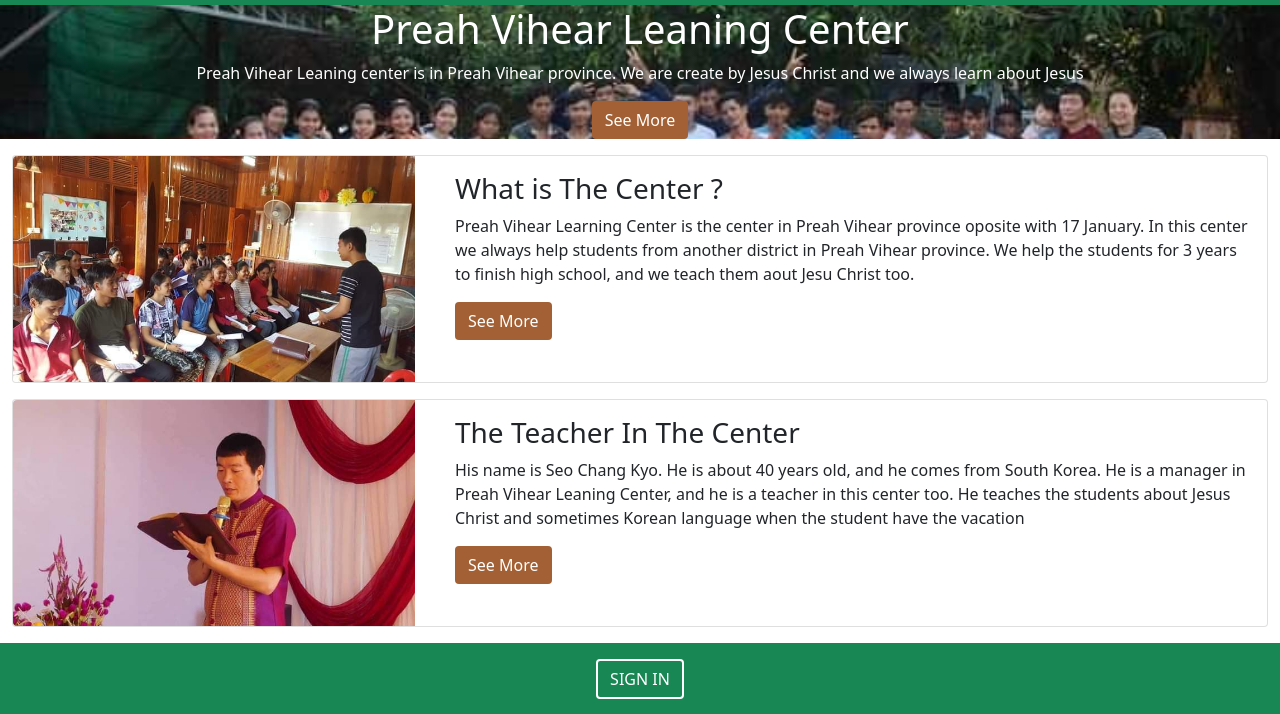
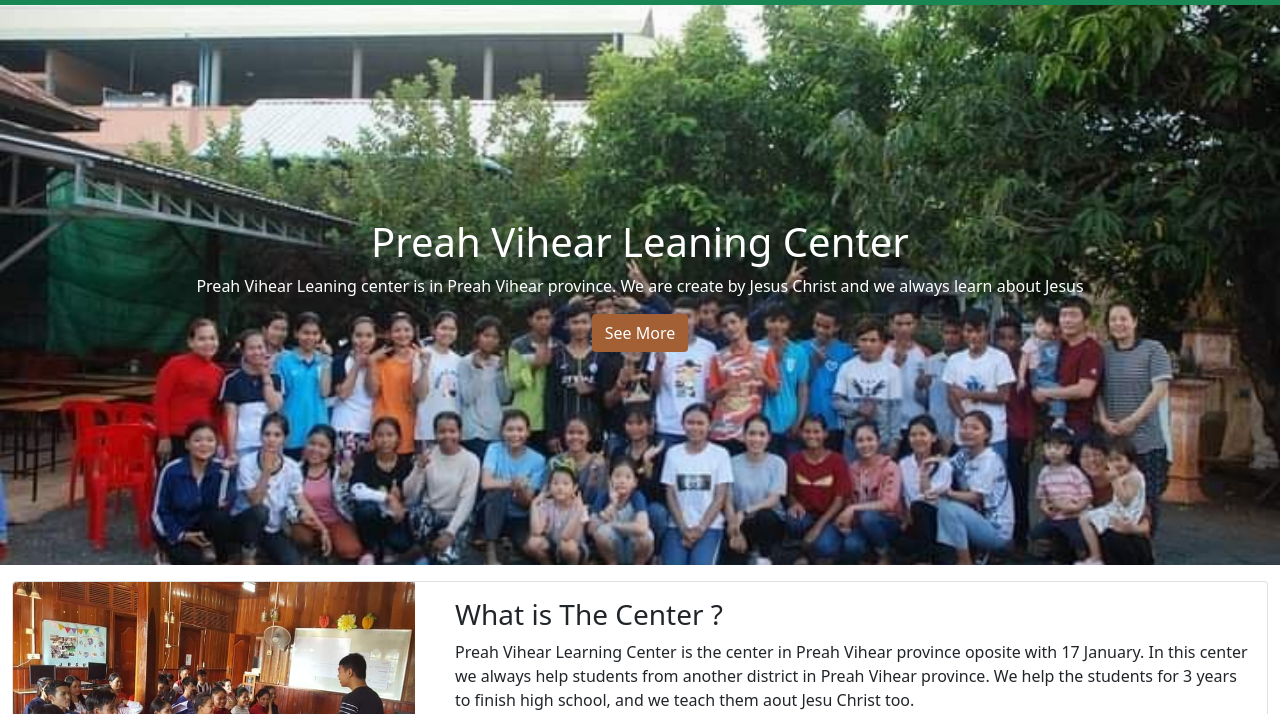
Before and after one commit to KhyPhay/Pvh-LC, a plain HTML site: page index.html in a window 1280 px wide. Shown: the part 61-775 px from the top of the page. Drawn offline with Linux system fonts and the light colour scheme.

Commit message:
add banner-home height

```diff
--- a/index.html
+++ b/index.html
@@ -48,7 +48,7 @@
   </nav>
 
   <!-- banner -->
-  <div class="banner text-white banner-home container-fluid align-items-center justify-content-center d-flex">
+  <div class="banner text-white banner-home h-70 container-fluid align-items-center justify-content-center d-flex">
     <div class="w-75 ">
       <h1 class="text-center">Preah Vihear Leaning Center</h1>
       <p class="text-center">Preah Vihear Leaning center is in Preah Vihear province. We are create by Jesus Christ and
```
